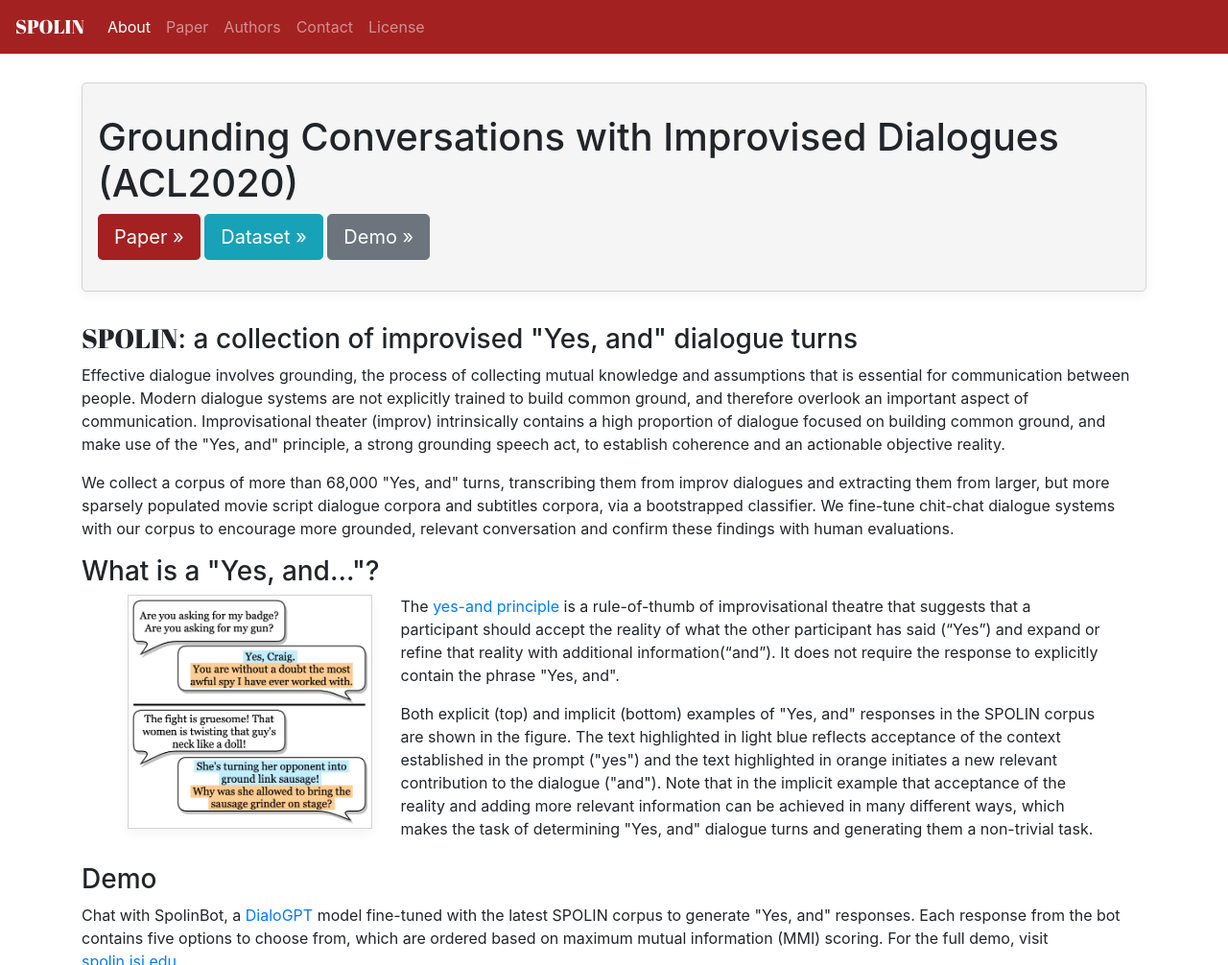
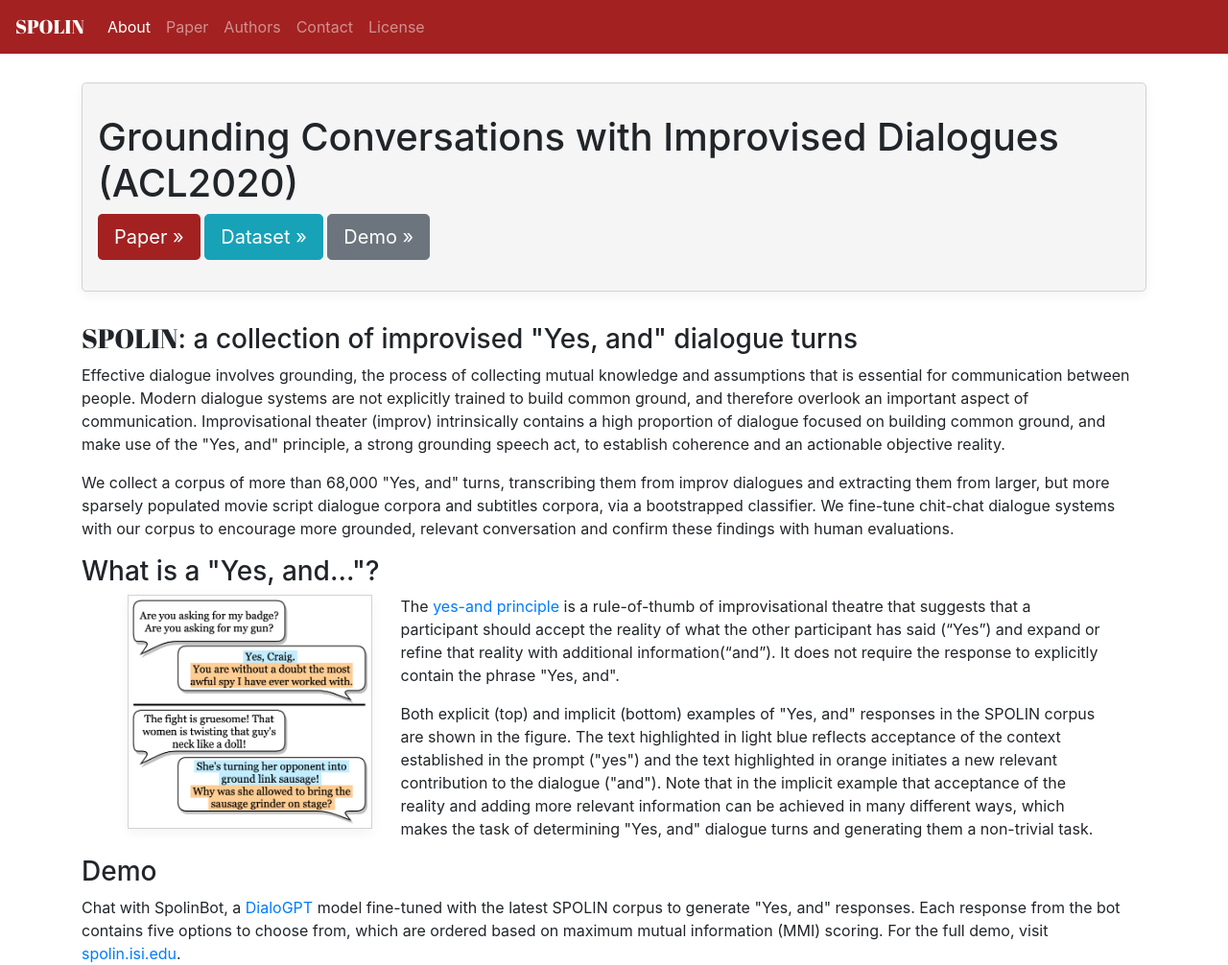
Before and after one commit to wise-east/wise-east.github.io, a Jekyll site: the page built from _research/spolin.html, in a window 1280 px wide. Shown: the top 1006 px of the page at 96% size. Built offline with Jekyll 4.4.1, drawn with Linux system fonts in a browser that asks for light colours; some web fonts are replaced; grey boxes are pictures that could not be loaded.

Commit message:
removed empty elements

```diff
--- a/_research/spolin.html
+++ b/_research/spolin.html
@@ -86,9 +86,6 @@ conference: ACL2020
 
     <div id="examples">
 
-        <div>
-            <h4> </h4>
-        </div>
 
         <div id="demo">
             <h3> Demo </h3>
```
